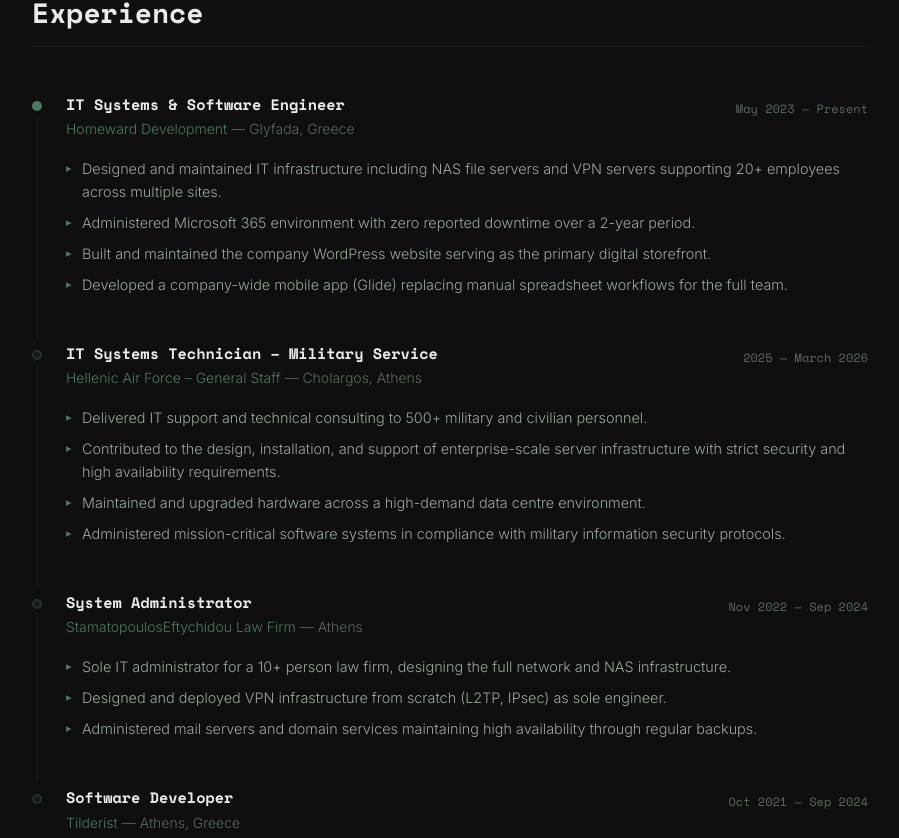
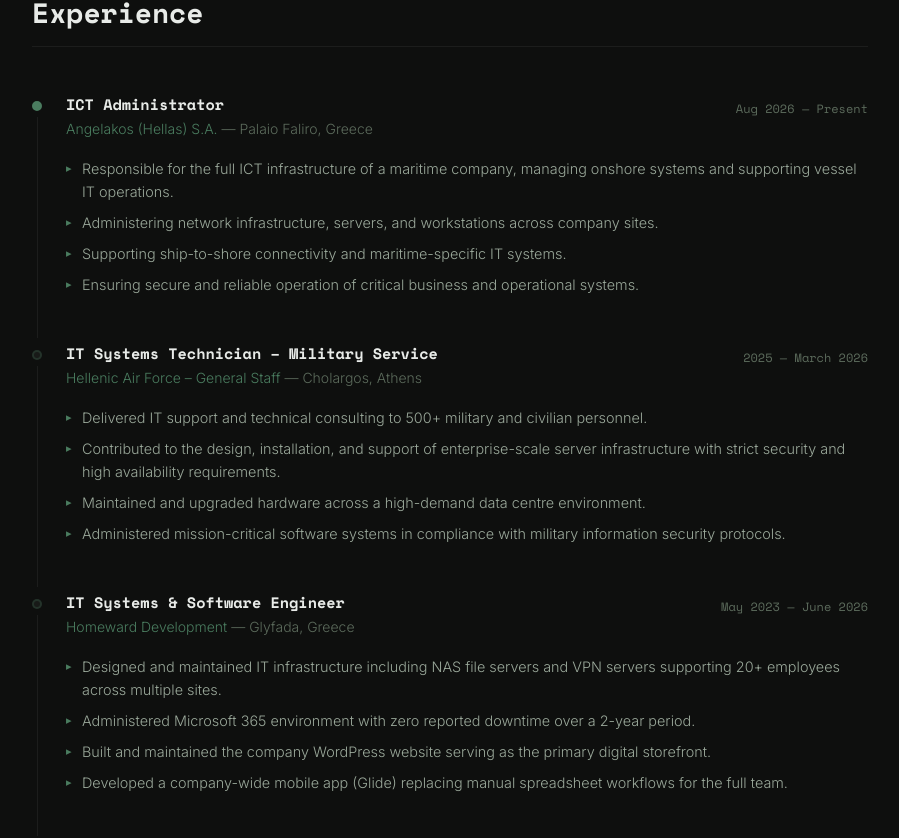
Before and after one commit to Jimsidi/jimsidi.github.io, a React (Vite) app: page / in a window 1280 px wide. Shown: the part 2480-3318 px from the top of the page, without its empty margins (190-1089 px from the left). Built offline with nearby package versions, Linux system fonts and the light colour scheme.

Commit message:
feat: add angelakos ict administrator role and update experience dates

```diff
--- a/src/components/Experience.tsx
+++ b/src/components/Experience.tsx
@@ -1,15 +1,15 @@
 const experiences = [
   {
-    role: 'IT Systems & Software Engineer',
-    company: 'Homeward Development',
-    location: 'Glyfada, Greece',
-    period: 'May 2023 — Present',
+    role: 'ICT Administrator',
+    company: 'Angelakos (Hellas) S.A.',
+    location: 'Palaio Faliro, Greece',
+    period: 'Aug 2026 — Present',
     current: true,
     bullets: [
-      'Designed and maintained IT infrastructure including NAS file servers and VPN servers supporting 20+ employees across multiple sites.',
-      'Administered Microsoft 365 environment with zero reported downtime over a 2-year period.',
-      'Built and maintained the company WordPress website serving as the primary digital storefront.',
-      'Developed a company-wide mobile app (Glide) replacing manual spreadsheet workflows for the full team.',
+      'Responsible for the full ICT infrastructure of a maritime company, managing onshore systems and supporting vessel IT operations.',
+      'Administering network infrastructure, servers, and workstations across company sites.',
+      'Supporting ship-to-shore connectivity and maritime-specific IT systems.',
+      'Ensuring secure and reliable operation of critical business and operational systems.',
     ],
   },
   {
@@ -26,9 +26,22 @@ const experiences = [
     ],
   },
   {
+    role: 'IT Systems & Software Engineer',
+    company: 'Homeward Development',
+    location: 'Glyfada, Greece',
+    period: 'May 2023 — June 2026',
+    current: false,
+    bullets: [
+      'Designed and maintained IT infrastructure including NAS file servers and VPN servers supporting 20+ employees across multiple sites.',
+      'Administered Microsoft 365 environment with zero reported downtime over a 2-year period.',
+      'Built and maintained the company WordPress website serving as the primary digital storefront.',
+      'Developed a company-wide mobile app (Glide) replacing manual spreadsheet workflows for the full team.',
+    ],
+  },
+  {
     role: 'System Administrator',
     company: 'StamatopoulosEftychidou Law Firm',
-    location: 'Athens',
+    location: 'Athens, Greece',
     period: 'Nov 2022 — Sep 2024',
     current: false,
     bullets: [
```
